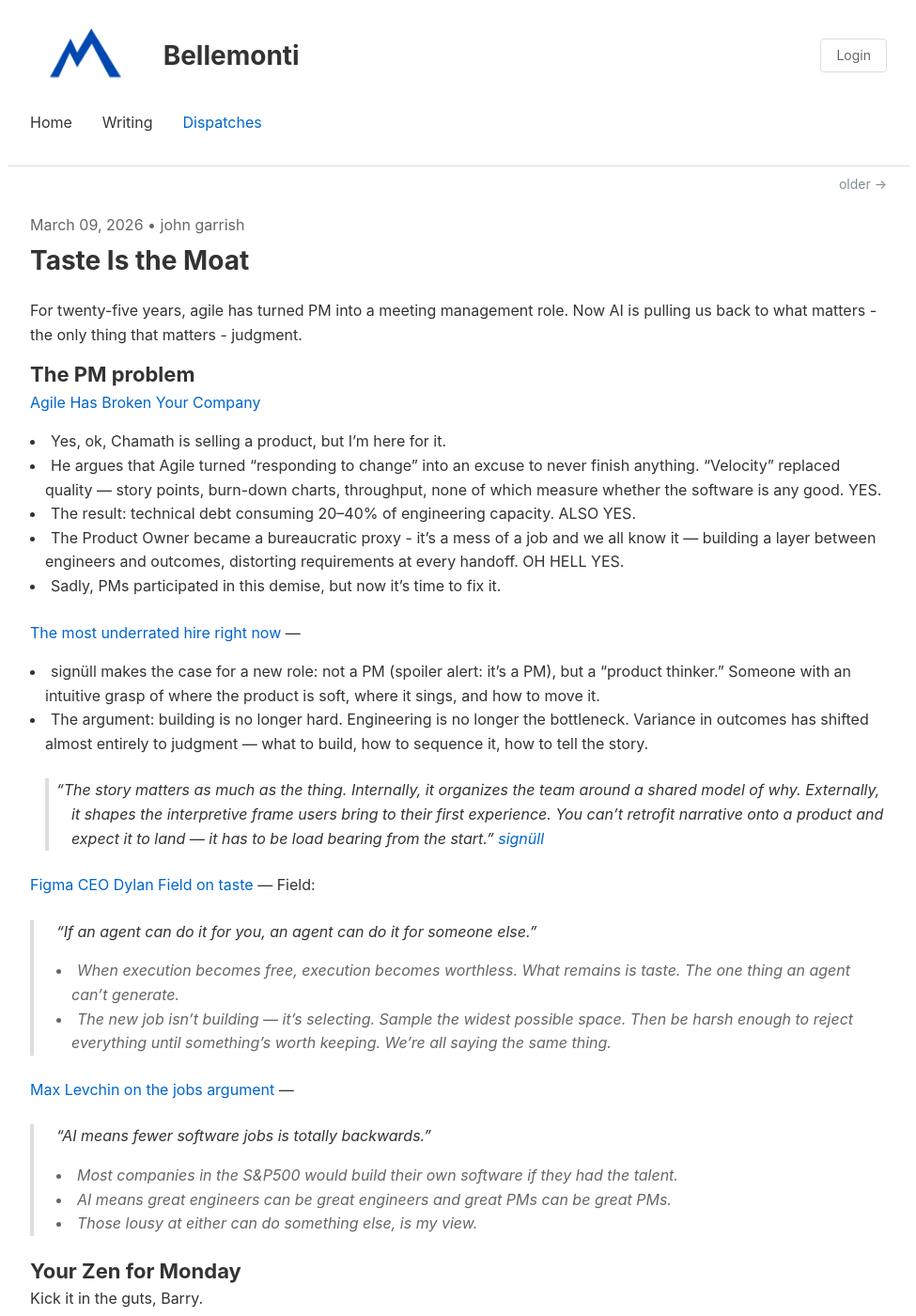
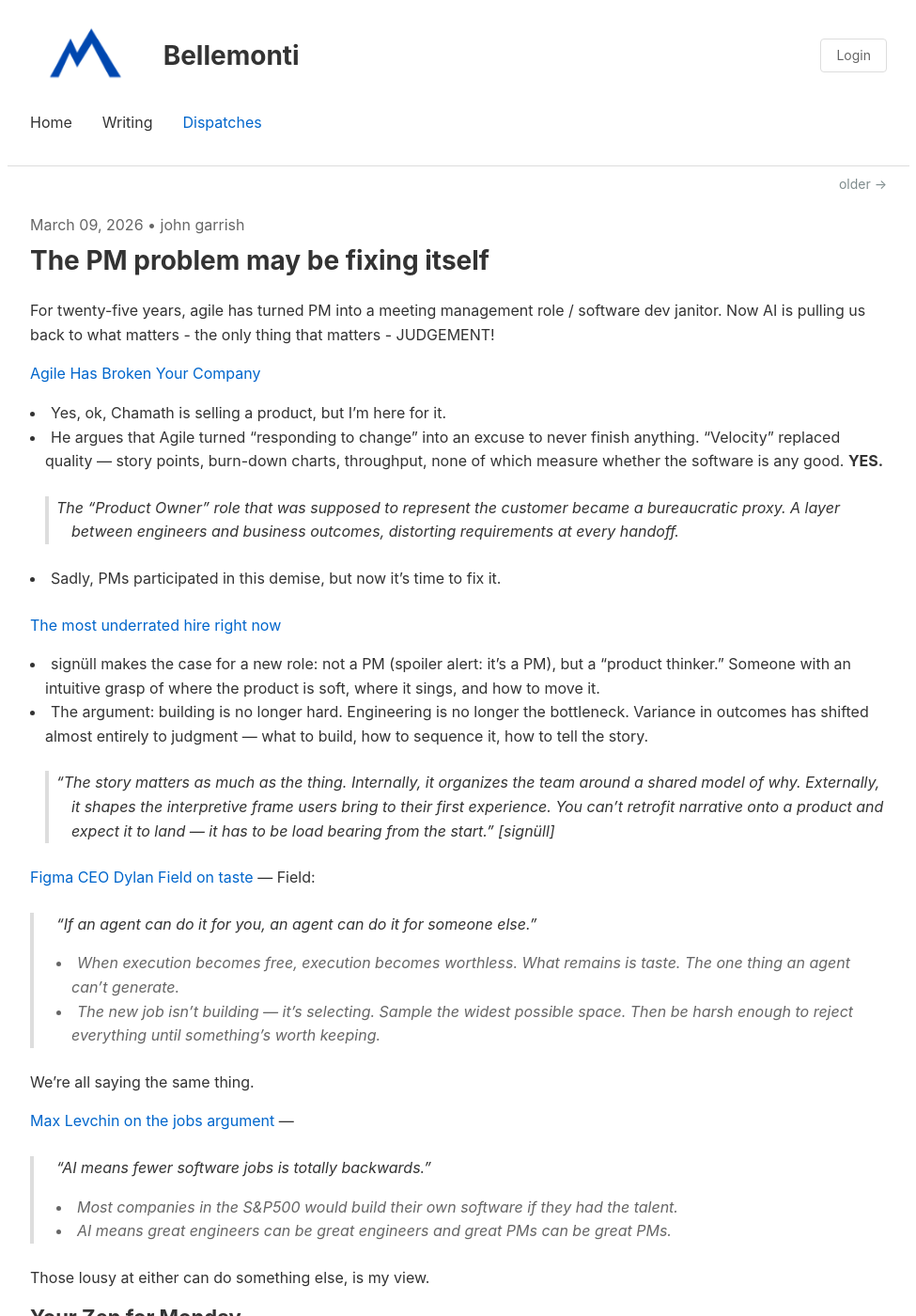
Before and after one commit to gibbygee/bellemonti-website, a Jekyll site: the page built from _dispatches/2026-03-09-taste-is-the-moat.md, in a window 1280 px wide and 1400 px high. Shown: the whole window at 94% size, without its empty margins (152-1127 px from the left). Built offline with Jekyll 4.4.1, drawn with Linux system fonts in a browser that asks for light colours.

Commit message:
Revise article title and enhance content clarity
Updated the title and modified several sections to emphasize the role of judgment in product management and the shift in focus from building to selecting.

```diff
--- a/_dispatches/2026-03-09-taste-is-the-moat.md
+++ b/_dispatches/2026-03-09-taste-is-the-moat.md
@@ -1,38 +1,38 @@
 ---
 layout: reading
-title: "Taste Is the Moat"
+title: "The PM problem may be fixing itself"
 date: 2026-03-09
 author: john garrish
 ---
 
-For twenty-five years, agile has turned PM into a meeting management role. Now AI is pulling us back to what matters - the only thing that matters - judgment.
+For twenty-five years, agile has turned PM into a meeting management role / software dev janitor. Now AI is pulling us back to what matters - the only thing that matters - JUDGEMENT!
 
-## The PM problem
-
-[Agile Has Broken Your Company](https://x.com/chamath/status/2028650332595896555?s=12)
+[Agile Has Broken Your Company](https://x.com/chamath/status/2028650332595896555)
 - Yes, ok, Chamath is selling a product, but I'm here for it.
-- He argues that Agile turned "responding to change" into an excuse to never finish anything. "Velocity" replaced quality — story points, burn-down charts, throughput, none of which measure whether the software is any good. YES.
-- The result: technical debt consuming 20–40% of engineering capacity. ALSO YES.
-- The Product Owner became a bureaucratic proxy - it's a mess of a job and we all know it — building a layer between engineers and outcomes, distorting requirements at every handoff. OH HELL YES.
+- He argues that Agile turned "responding to change" into an excuse to never finish anything. "Velocity" replaced quality — story points, burn-down charts, throughput, none of which measure whether the software is any good. **YES.**
+>The "Product Owner" role that was supposed to represent the customer became a bureaucratic proxy. A layer between engineers and business outcomes, distorting requirements at every handoff.
 - Sadly, PMs participated in this demise, but now it's time to fix it.
 
-[The most underrated hire right now](https://x.com/signulll/status/2030404483897815089?s=12) —
+[The most underrated hire right now](https://x.com/signulll/status/2030404483897815089?s=12)
 - signüll makes the case for a new role: not a PM (spoiler alert: it's a PM), but a "product thinker." Someone with an intuitive grasp of where the product is soft, where it sings, and how to move it.
 - The argument: building is no longer hard. Engineering is no longer the bottleneck. Variance in outcomes has shifted almost entirely to judgment — what to build, how to sequence it, how to tell the story.
 > *"The story matters as much as the thing. Internally, it organizes the team around a shared model of why. Externally, it shapes the interpretive frame users bring to their first experience. You can't retrofit narrative onto a product and expect it to land — it has to be load bearing from the start."*
-> [signüll](https://x.com/signulll/status/2030404483897815089?s=12)
+> [signüll]
 
 [Figma CEO Dylan Field on taste](https://x.com/r0ck3t23/status/2027333669828866477) —
 Field:
 >"If an agent can do it for you, an agent can do it for someone else."
 - When execution becomes free, execution becomes worthless. What remains is taste. The one thing an agent can't generate.
-- The new job isn't building — it's selecting. Sample the widest possible space. Then be harsh enough to reject everything until something's worth keeping. We're all saying the same thing.
+- The new job isn't building — it's selecting. Sample the widest possible space. Then be harsh enough to reject everything until something's worth keeping.
+
+We're all saying the same thing.
 
 [Max Levchin on the jobs argument](https://x.com/mlevchin/status/2027473747633181151) —
 > "AI means fewer software jobs is totally backwards."
 - Most companies in the S&P500 would build their own software if they had the talent.
 - AI means great engineers can be great engineers and great PMs can be great PMs.
-- Those lousy at either can do something else, is my view.
+
+Those lousy at either can do something else, is my view.
 
 ## Your Zen for Monday
 
```
